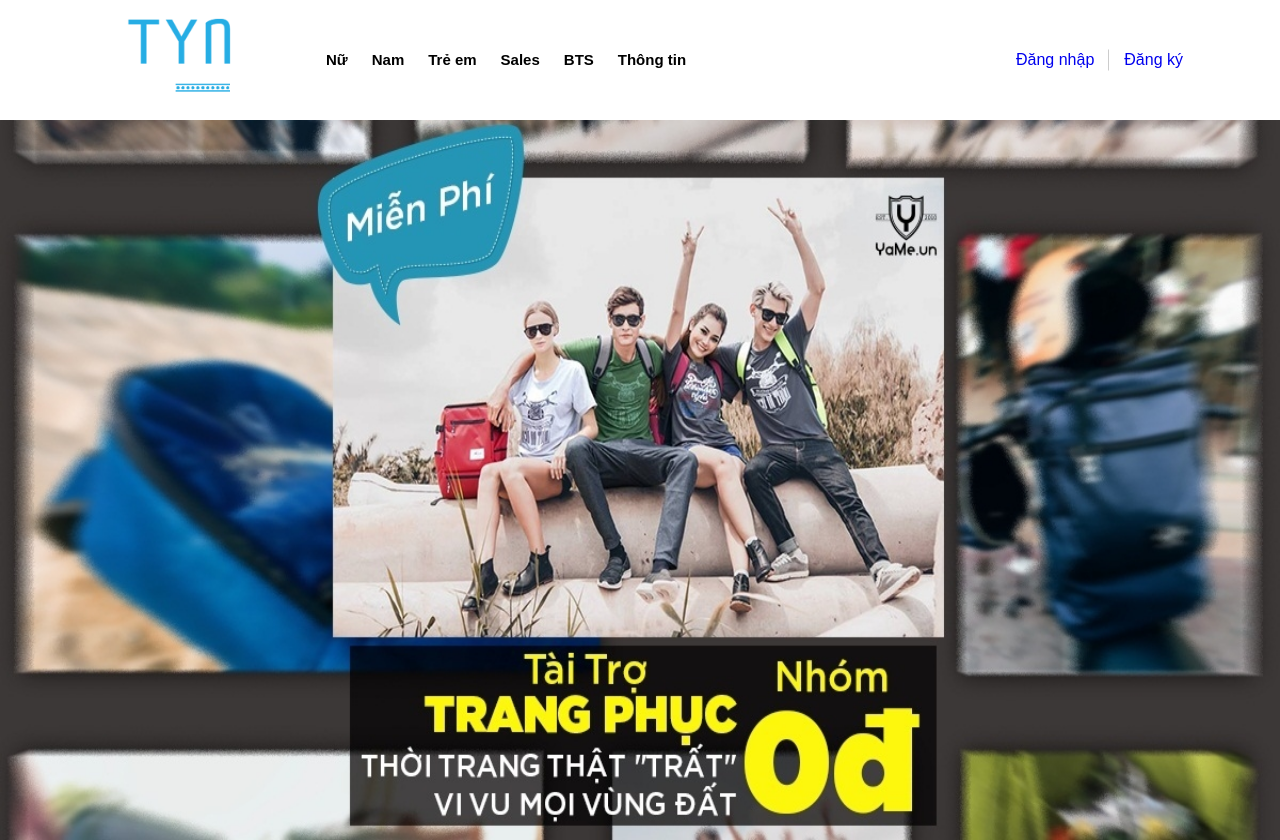
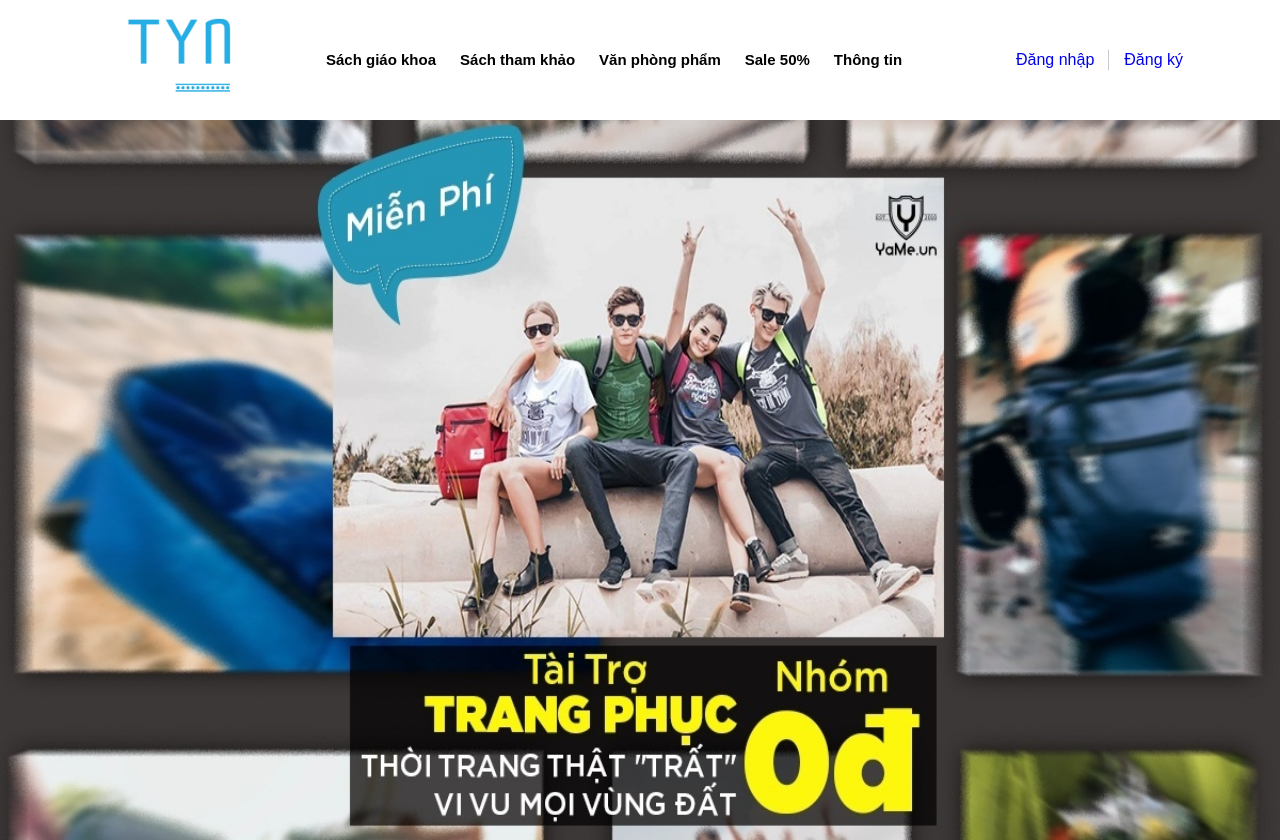
Before and after one commit to tatuan-creator/-n-java, a plain HTML site: page index.html in a window 1280 px wide. Shown: the top 840 px of the page. Drawn offline with Linux system fonts and the light colour scheme.

Commit message:
sua doi danh muc

```diff
--- a/index.html
+++ b/index.html
@@ -14,7 +14,7 @@
             </div>
 
             <div class="menu">
-                <li><a href="">Nữ</a>
+                <li><a href="">Sách giáo khoa</a>
                     <ul class="sub-menu">
                         <li><a href="">Hàng mới về</a></li>
                         <li><a href="">Collection</a></li>
@@ -36,10 +36,9 @@
                         </li>
                     </ul>
                 </li>
-                <li><a href="">Nam</a></li>
-                <li><a href="">Trẻ em</a></li>
-                <li><a href="">Sales</a></li>
-                <li><a href="">BTS</a></li>
+                <li><a href="">Sách tham khảo</a></li>
+                <li><a href="">Văn phòng phẩm</a></li>
+                <li><a href="">Sale 50%</a></li>
                 <li><a href="">Thông tin</a></li>
             </div>
 
```
